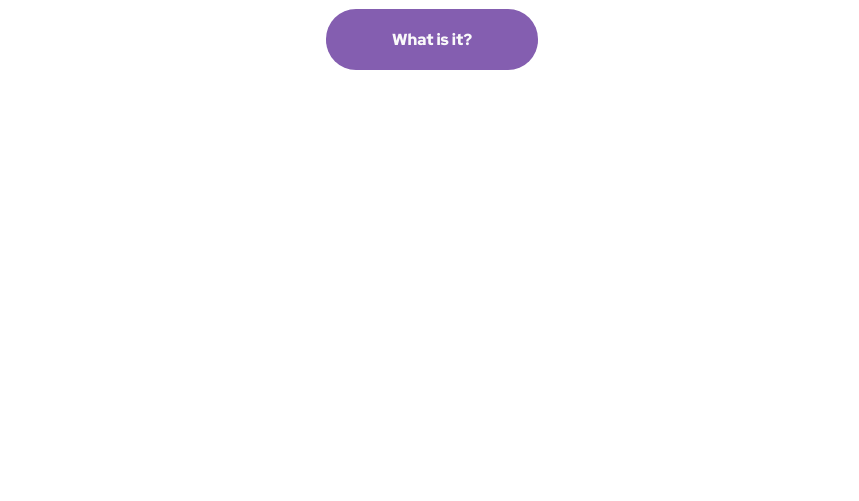
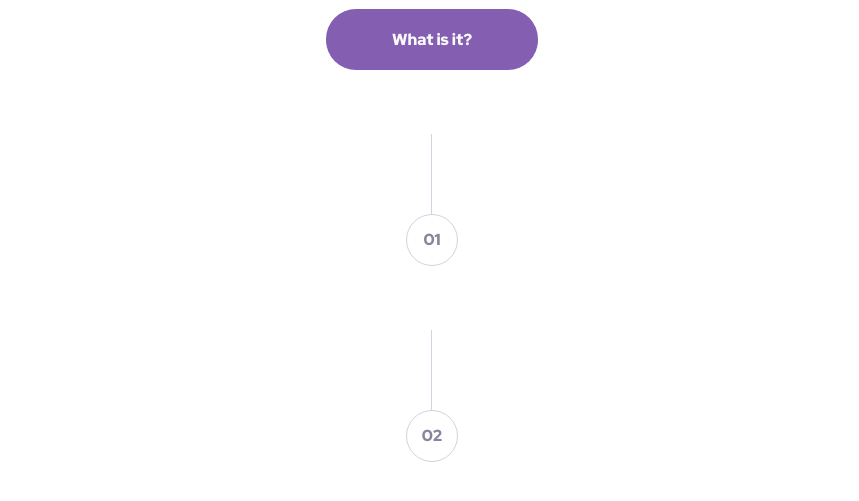
Before and after one commit to rainof/meet-landing-page-project, a React (Create React App) app: page / in a window 1280 px wide. Shown: the part 719-1220 px from the top of the page, without its empty margins (208-1067 px from the left). Before the commit the page ends 861 px from the top, so only its background shows below. Built offline with nearby package versions, Linux system fonts and the light colour scheme.

Commit message:
style: update appearance of section numbers

```diff
--- a/src/App.js
+++ b/src/App.js
@@ -41,9 +41,12 @@ function App({data}) {
         </div>
       </header>
 
-      {/* <main>
-        <p className="section_icon">{section_1}</p>
-        <div className="main_images_container">
+      <main>
+        <div className="section_1">
+          <div className="connected_line"></div>
+          <div className="circle_number">{section_1}</div>
+        </div>
+        {/* <div className="main_images_container">
           {images_to_show.map((image, index) => (
             <img
               key={index}
@@ -55,14 +58,18 @@ function App({data}) {
         </div>
         <p className="sect_1_title">{section_1_title}</p>
         <p className="sect_1_quote">{section_1_quote}</p>
-        <p className="sect_1_desc">{section_1_description}</p>
-      </main> */}
+        <p className="sect_1_desc">{section_1_description}</p> */}
+      </main>
 
-      {/* <footer>
-        <p className="section_icon">{section_2}</p>
-        <p className="sect_2_title">{section_2_title}</p>
-        <p className="sect_2_desc">{section_2_description}</p>
-      </footer> */}
+      <footer>
+
+        <div className="section_1">
+          <div className="connected_line"></div>
+          <div className="circle_number">{section_2}</div>
+        </div>
+        {/* <p className="sect_2_title">{section_2_title}</p>
+        <p className="sect_2_desc">{section_2_description}</p> */}
+      </footer>
     </div>
   );
 }
--- a/src/App.scss
+++ b/src/App.scss
@@ -45,7 +45,7 @@ $cyan-button-style: text-style($white, 16px, 900);
 $cyan-version-style: text-style($cyan-version, 16px, 900);
 $purple-button-style: text-style($white, 16px, 900);
 $purple-version-style: text-style($purple-version, 16px, 900);
-
+$section-style: text-style($slate-600, 16px, 900);
 
 
 #root {
@@ -159,5 +159,66 @@ $purple-version-style: text-style($purple-version, 16px, 900);
         }
       }
     }
+    main {
+      .section_1 {
+        display: flex;
+        flex-direction: column;
+        align-items: center;
+
+        .connected_line {
+          width: 1px;
+          height: 5rem;
+          background-color: $slate-300;
+          margin-top: 4rem;
+        }
+
+        .circle_number {
+          display: flex;
+          justify-content: center;
+          align-items: center;
+          width: 50px;
+          height: 50px;
+          border-radius: 50%;
+          border: $slate-300 1px solid;
+          @include apply-style($section-style);
+        }
+
+        .main_images_container {
+
+          .main_images {
+
+          }
+
+
+
+        }
+      }
+    }
+
+    footer {
+      .section_1 {
+        display: flex;
+        flex-direction: column;
+        align-items: center;
+
+        .connected_line {
+          width: 1px;
+          height: 5rem;
+          background-color: $slate-300;
+          margin-top: 4rem;
+        }
+
+        .circle_number {
+          display: flex;
+          justify-content: center;
+          align-items: center;
+          width: 50px;
+          height: 50px;
+          border-radius: 50%;
+          border: $slate-300 1px solid;
+          @include apply-style($section-style);
+        }
+      }
+    }
   }
 }
```
